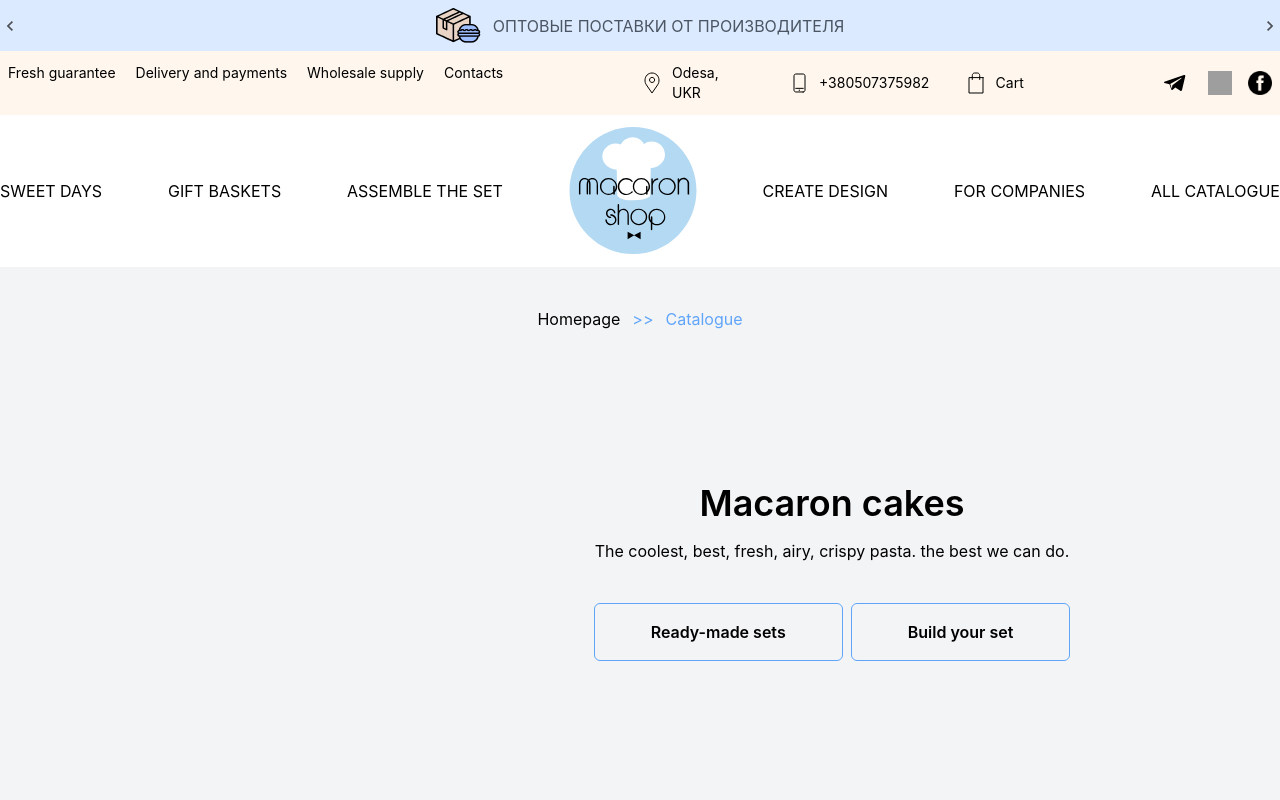
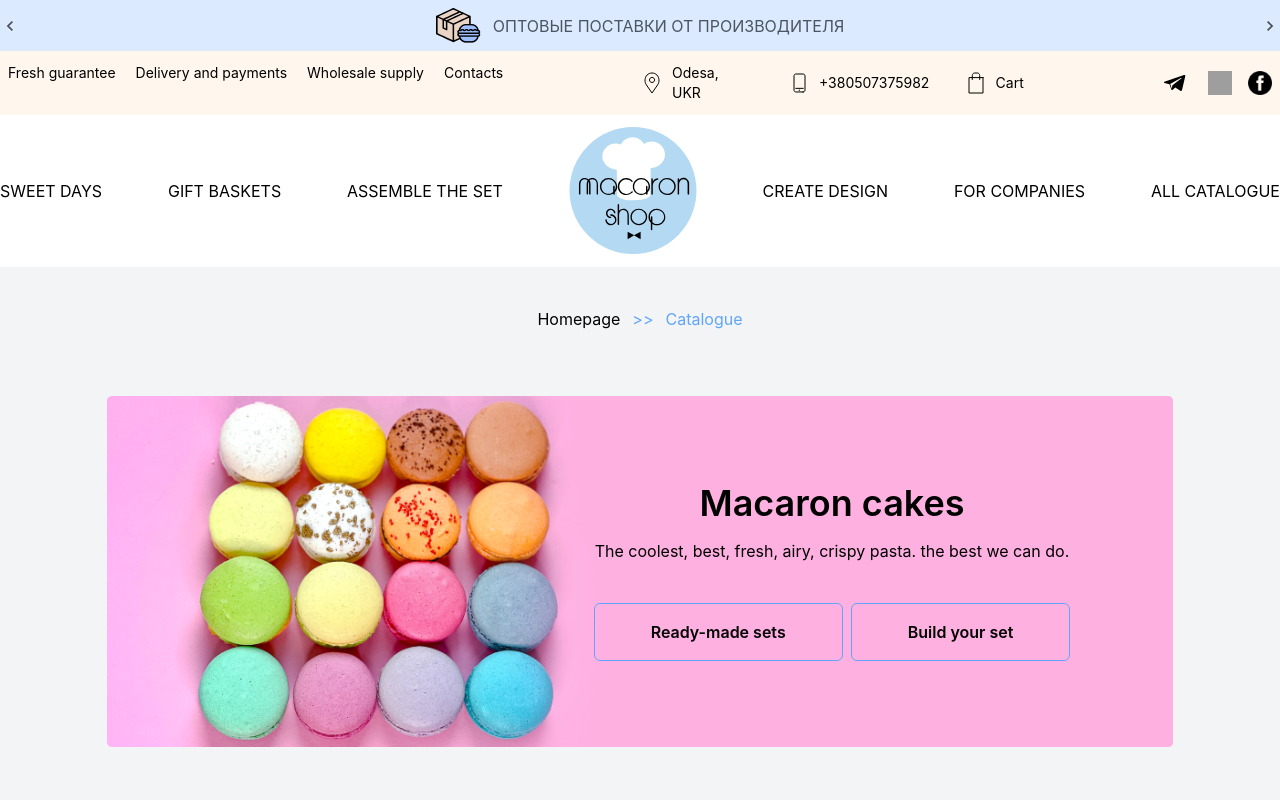
Before and after one commit to Shelkov90/Macaroon_Exam, a React (Create React App) app: page /Catalogue in a window 1280 px wide. Shown: the top 800 px of the page. Built offline with nearby package versions, Linux system fonts and the light colour scheme; grey boxes are pictures that could not be loaded.

Commit message:
add catalogue-page bgImage

```diff
--- a/src/components/pages/Catalogue.js
+++ b/src/components/pages/Catalogue.js
@@ -32,7 +32,7 @@ class Catalogue extends PureComponent {
 
 				<div className="main__catalogue__banner">
 
-					<div className="catalogue__banner__inner flex justify-center items-center md:pl-96 sm:pl-52 mb-10 bg-no-repeat bg-center bg-contain min-h-[385px]">
+					<div className="catalogue__banner__inner flex justify-center items-center md:pl-96 sm:pl-52 mb-10 bg-no-repeat bg-center bg-contain min-h-[385px]" style={{backgroundImage: "url('../images/catalogueBG.png')"}}>
 
 						<div className="catalogue__banner__info">
 
```
